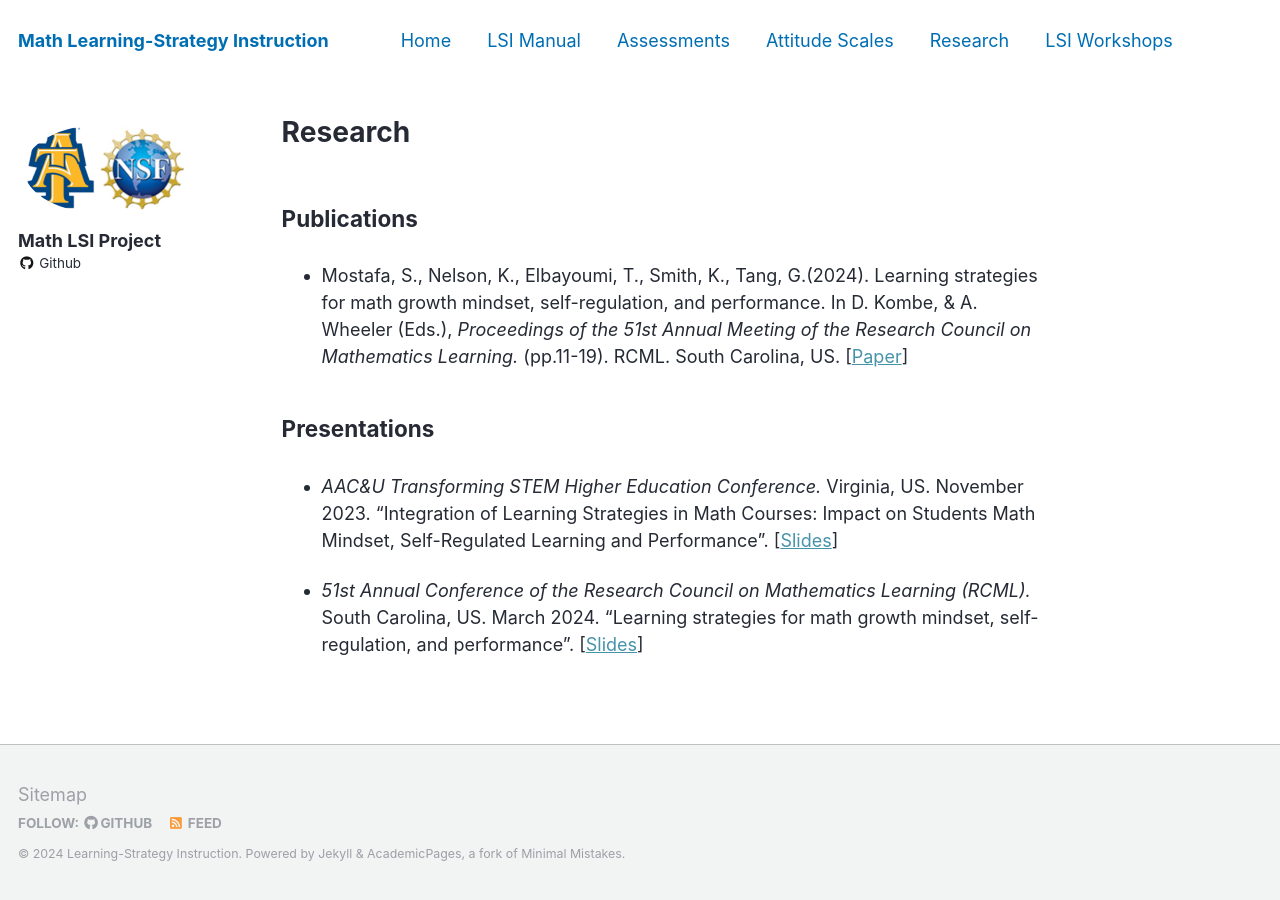
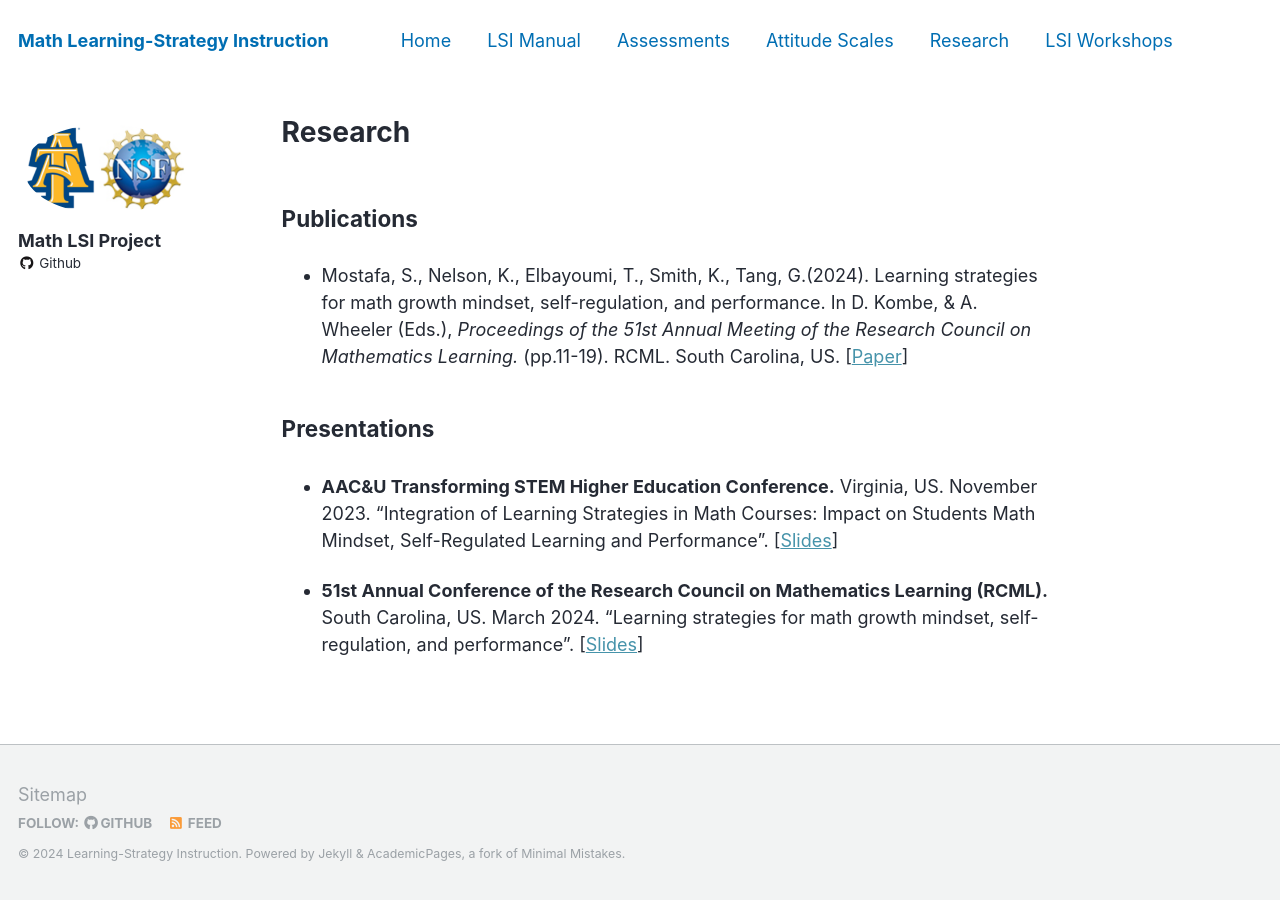
Before and after one commit to mathlsincat/mathlsincat.github.io, a Jekyll site: the page built from _pages/research.md, in a window 1280 px wide. Built offline with Jekyll 4.4.1, drawn with Linux system fonts in a browser that asks for light colours.

```diff
--- a/_pages/research.md
+++ b/_pages/research.md
@@ -11,6 +11,6 @@ title: "Research"
 
 ## Presentations
 
-+ *AAC&U Transforming STEM Higher Education Conference.* Virginia, US. November 2023. "Integration of Learning Strategies in Math Courses: Impact on Students Math Mindset, Self-Regulated Learning and Performance". [[Slides](https://github.com/mathlsincat/mathlsincat.github.io/blob/2c8d2bdd78e3894fb09f3311cd158f195dc7a180/files/Publications/AACU-STEMConf2023-Slides.pdf){:target="_blank"}]
++ **AAC&U Transforming STEM Higher Education Conference.** Virginia, US. November 2023. "Integration of Learning Strategies in Math Courses: Impact on Students Math Mindset, Self-Regulated Learning and Performance". [[Slides](https://github.com/mathlsincat/mathlsincat.github.io/blob/2c8d2bdd78e3894fb09f3311cd158f195dc7a180/files/Publications/AACU-STEMConf2023-Slides.pdf){:target="_blank"}]
 
-+ *51st Annual Conference of the Research Council on Mathematics Learning (RCML).* South Carolina, US. March 2024. "Learning strategies for math growth mindset, self-regulation, and performance". [[Slides](https://github.com/mathlsincat/mathlsincat.github.io/blob/2c8d2bdd78e3894fb09f3311cd158f195dc7a180/files/Publications/RCML2024-Slides.pdf){:target="_blank"}]
++ **51st Annual Conference of the Research Council on Mathematics Learning (RCML).** South Carolina, US. March 2024. "Learning strategies for math growth mindset, self-regulation, and performance". [[Slides](https://github.com/mathlsincat/mathlsincat.github.io/blob/2c8d2bdd78e3894fb09f3311cd158f195dc7a180/files/Publications/RCML2024-Slides.pdf){:target="_blank"}]
```
